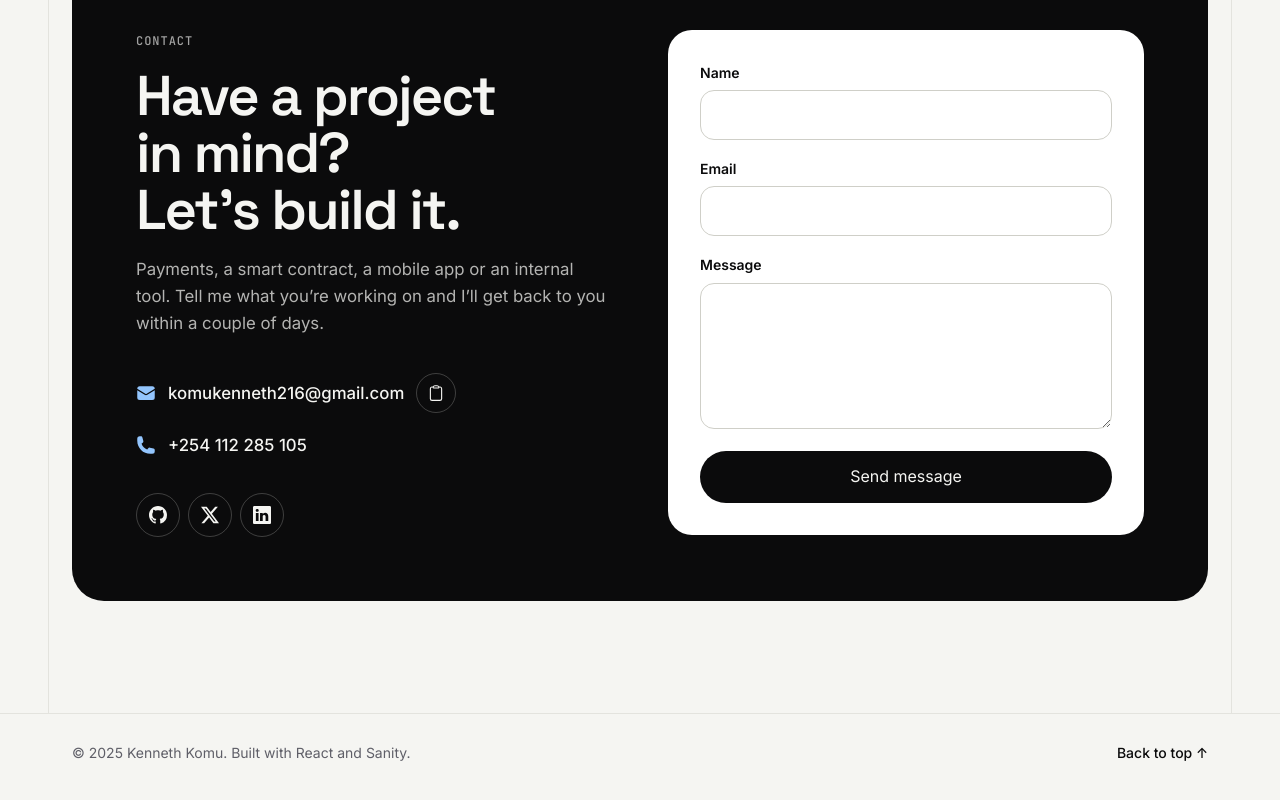
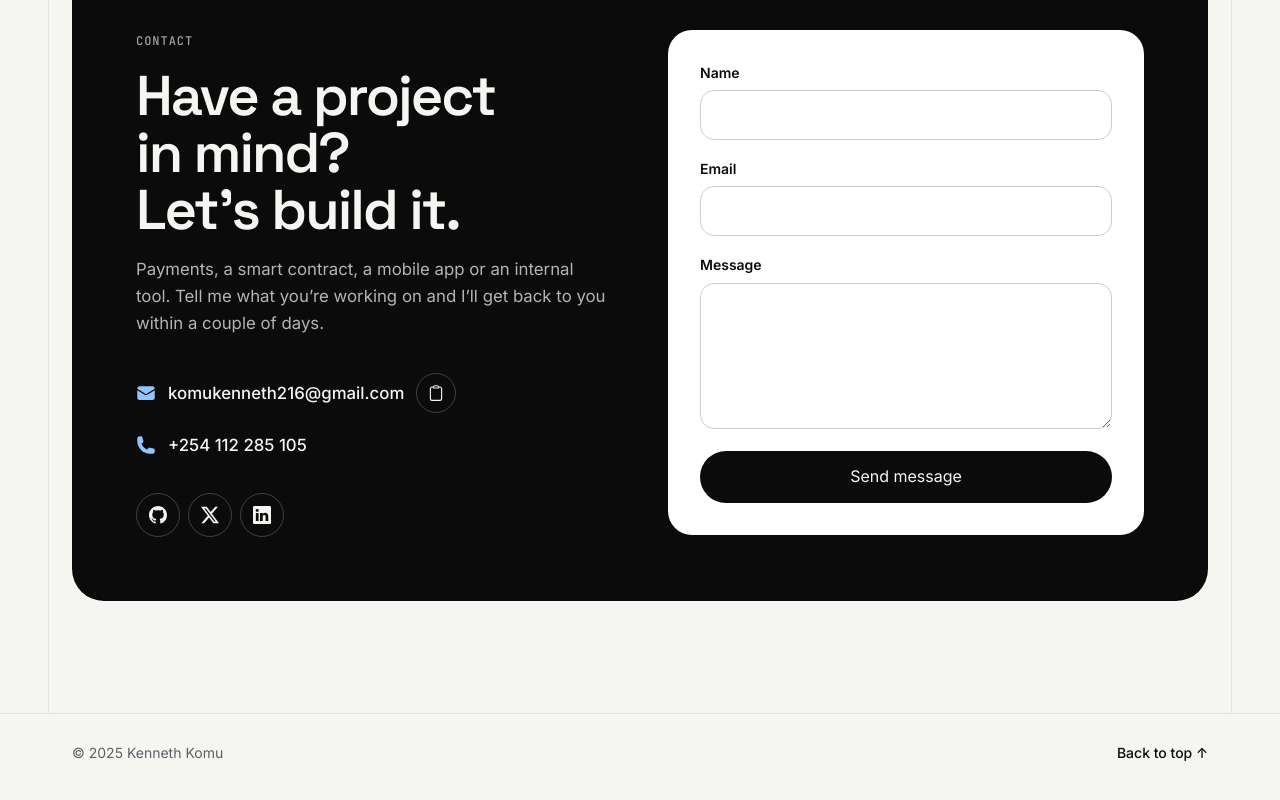
Before and after one commit to kenkomu/kenkomu, a React (Create React App) app in the folder frontend_react/: page / in a window 1280 px wide. Shown: the part 3138-3938 px from the top of the page. Built offline with nearby package versions, Linux system fonts and the light colour scheme; no server answers.

Commit message:
Remove 'Built with React and Sanity' from the footer

```diff
--- a/frontend_react/src/App.js
+++ b/frontend_react/src/App.js
@@ -29,7 +29,7 @@ const App = () => {
 
                     <footer className="site-footer">
                         <div className="container">
-                            <p>© {new Date().getFullYear()} {profile.name}. Built with React and Sanity.</p>
+                            <p>© {new Date().getFullYear()} {profile.name}</p>
                             <a href="#home">Back to top ↑</a>
                         </div>
                     </footer>
```
